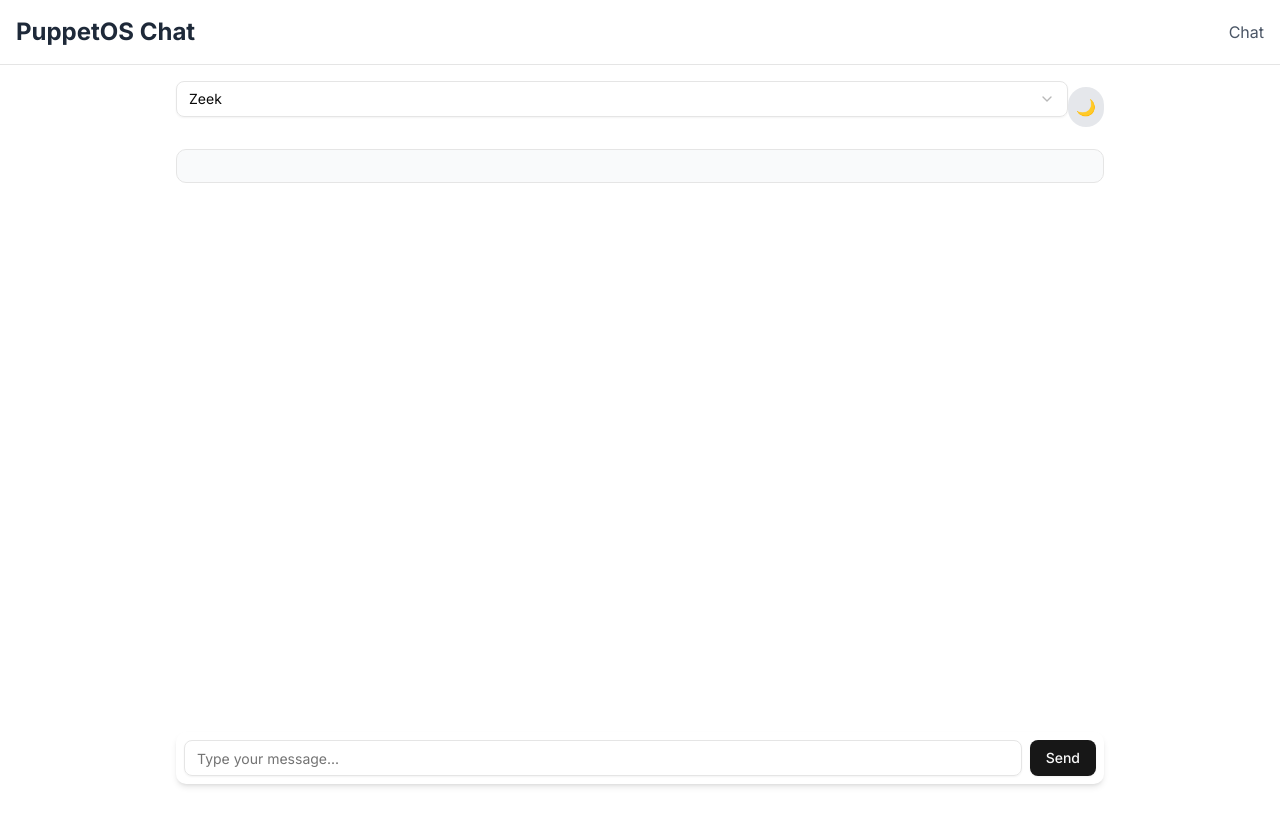
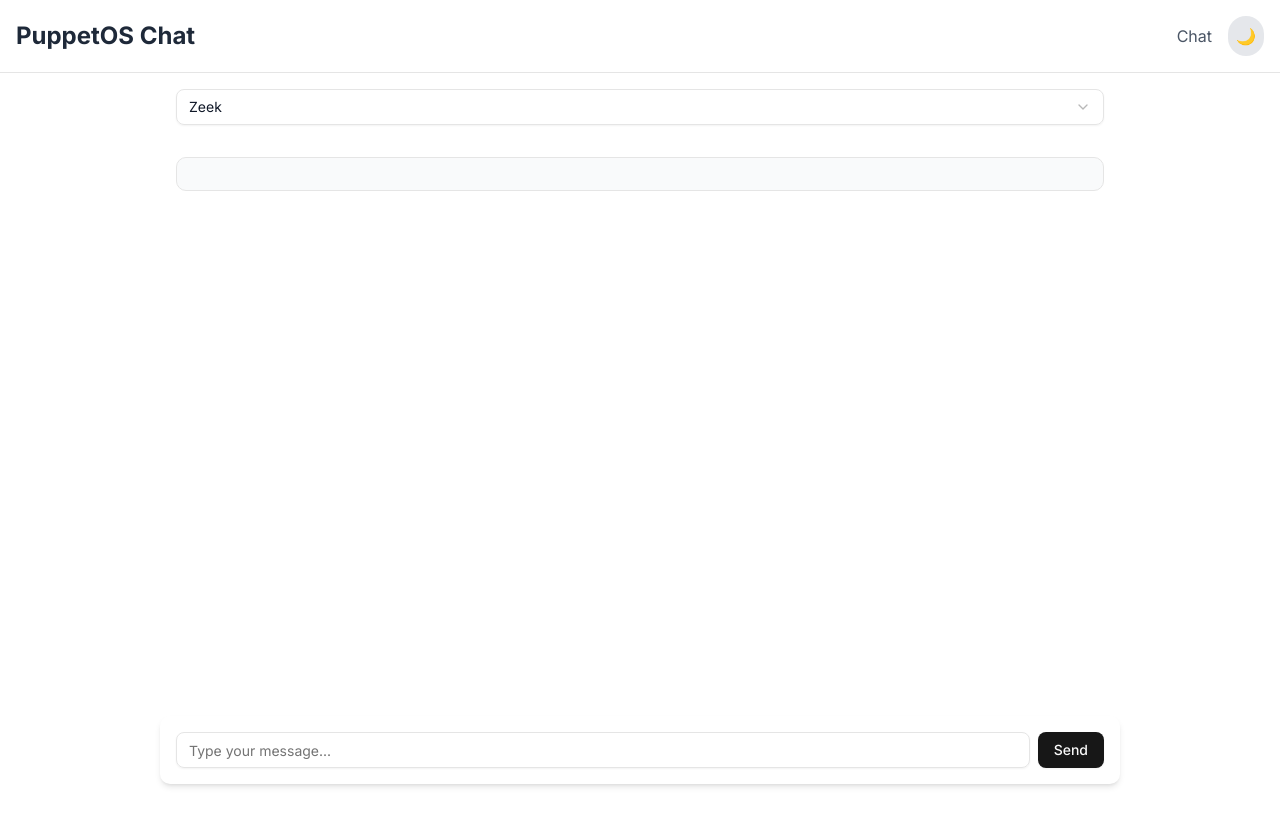
Before and after one commit to juanc07/puppetos-client, a Next.js app: page /chat in a window 1280 px wide. Shown: the top 826 px of the page. Built offline with nearby package versions, Linux system fonts and the light colour scheme.

Commit message:
improve the chat ui a bit

```diff
--- a/src/app/chat/page.tsx
+++ b/src/app/chat/page.tsx
@@ -10,7 +10,7 @@ import { Message, Agent } from "@/lib/types";
 export default function ChatPage() {
   const [messages, setMessages] = useState<Message[]>([]);
   const [agentId, setAgentId] = useState("3e3283ef-b9a0-4c8e-a902-a0a2b6d2a924"); // Zeek
-  const [isDarkMode, setIsDarkMode] = useState(false); // Theme state
+  const [isDarkMode, setIsDarkMode] = useState(false);
   const chatRef = useRef<HTMLDivElement>(null);
 
   const agents: Agent[] = [
@@ -32,10 +32,6 @@ export default function ChatPage() {
     }
   };
 
-  const toggleTheme = () => {
-    setIsDarkMode((prev) => !prev);
-  };
-
   useEffect(() => {
     if (chatRef.current) {
       chatRef.current.scrollTop = chatRef.current.scrollHeight;
@@ -43,20 +39,14 @@ export default function ChatPage() {
   }, [messages]);
 
   return (
-    <div className={`flex flex-col h-screen w-[75%] mx-auto p-4 ${isDarkMode ? "dark" : ""}`}>
-      <div className="flex justify-between items-center mb-4">
+    <div className={`flex flex-col h-screen w-[75%] mx-auto p-4 ${isDarkMode ? "dark bg-gray-900 text-white" : "bg-white text-gray-900"}`}>
+      <div className="flex justify-between items-center mb-4 relative">
         <AgentSelector agents={agents} selectedAgentId={agentId} onSelect={setAgentId} />
-        <button
-          onClick={toggleTheme}
-          className="p-2 rounded-full bg-gray-200 dark:bg-gray-700 text-gray-800 dark:text-gray-200"
-        >
-          {isDarkMode ? "☀️" : "🌙"}
-        </button>
       </div>
-      <div className="flex-1 overflow-hidden">
-        <ChatHistory ref={chatRef} messages={messages} />
+      <div className="flex-1 overflow-y-auto pb-20" ref={chatRef}>
+        <ChatHistory messages={messages} />
       </div>
-      <div className="mt-4 sticky bottom-4 z-10 bg-white dark:bg-gray-800 p-2 rounded-lg shadow-md">
+      <div className={`fixed bottom-4 left-1/2 transform -translate-x-1/2 w-[75%] p-4 rounded-lg shadow-md ${isDarkMode ? "bg-gray-800 text-white" : "bg-white text-gray-900"}`}>
         <MessageInput onSend={handleSend} />
       </div>
     </div>
--- a/src/components/Header.tsx
+++ b/src/components/Header.tsx
@@ -1,16 +1,33 @@
+"use client";
+
+import { useState } from "react";
 import Link from "next/link";
 
 export function Header() {
+  const [isDarkMode, setIsDarkMode] = useState(false);
+
+  const toggleTheme = () => {
+    setIsDarkMode((prev) => !prev);
+    if (typeof document !== "undefined") {
+      document.documentElement.classList.toggle("dark", !isDarkMode);
+    }
+  };
+
   return (
-    <header className="p-4 border-b bg-white flex items-center justify-between">
-      <Link href="/" className="text-2xl font-bold text-gray-800 hover:text-blue-600">
+    <header className="p-4 border-b bg-white dark:bg-gray-900 flex items-center justify-between">
+      <Link href="/" className="text-2xl font-bold text-gray-800 dark:text-gray-200 hover:text-blue-600">
         PuppetOS Chat
       </Link>
-      <nav className="flex gap-4">
-        <Link href="/chat" className="text-gray-600 hover:text-blue-500">
+      <nav className="flex gap-4 items-center">
+        <Link href="/chat" className="text-gray-600 dark:text-gray-300 hover:text-blue-500">
           Chat
         </Link>
-        {/* Add more nav links if needed, e.g., Settings or About */}
+        <button
+          onClick={toggleTheme}
+          className="p-2 rounded-full bg-gray-200 dark:bg-gray-700 text-gray-800 dark:text-gray-200"
+        >
+          {isDarkMode ? "☀️" : "🌙"}
+        </button>
       </nav>
     </header>
   );
```
